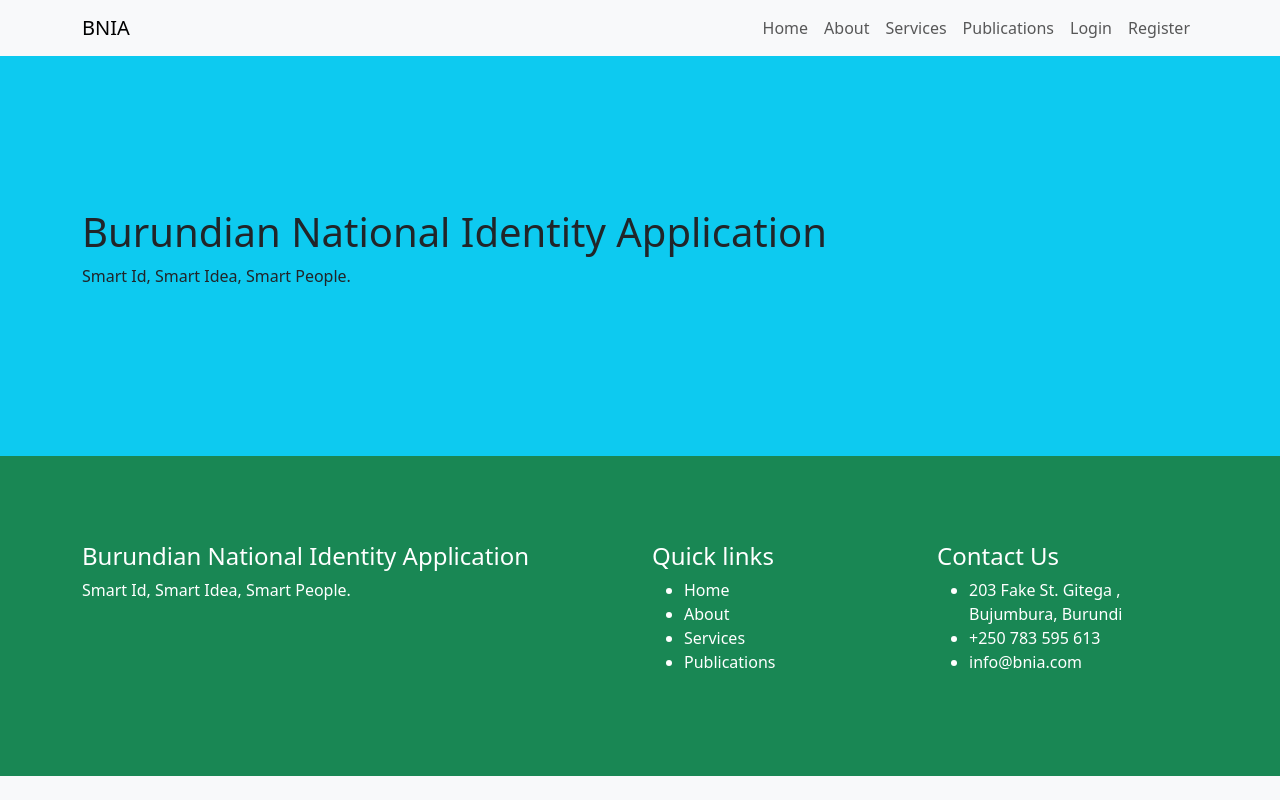
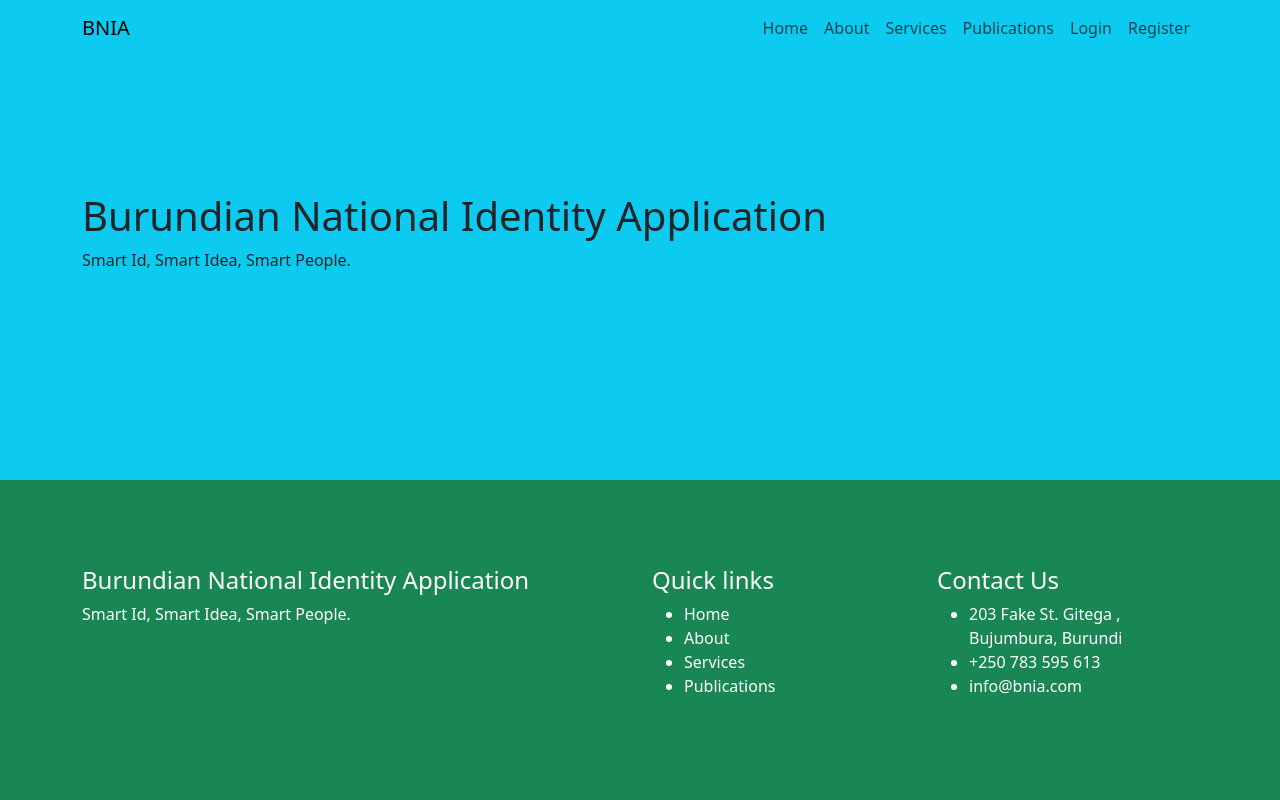
Before and after one commit to RUKIMIRANA/bnias, a Django app: page / in a window 1280 px wide. Run offline with Django 5.2, Linux system fonts and the light colour scheme; some libraries are stand-ins or nearby versions.

Commit message:
navbar fixed top

```diff
--- a/static/css/style.css
+++ b/static/css/style.css
@@ -6,6 +6,6 @@ img {
   height: 40vh !important;
 }
 
-.vh-50 {
-  height: 50vh !important;
+.vh-60 {
+  height: 60vh !important;
 }
--- a/templates/home.html
+++ b/templates/home.html
@@ -1,5 +1,5 @@
 {% extends 'layouts/base.html' %} {% load static %} {% block content %}
-<section class="bg-info vh-50 d-flex align-items-center">
+<section class="bg-info vh-60 d-flex align-items-center">
   <div class="container">
     <h1>Burundian National Identity Application</h1>
     <p>Smart Id, Smart Idea, Smart People.</p>
@@ -34,14 +34,14 @@
             </a>
           </li>
           <li>
-            <a class="text-decoration-none text-white" href="#"
-              >+250 783 595 613</a
-            >
+            <a class="text-decoration-none text-white" href="#">
+              +250 783 595 613
+            </a>
           </li>
           <li>
-            <a class="text-decoration-none text-white" href="#"
-              >info@bnia.com</a
-            >
+            <a class="text-decoration-none text-white" href="#">
+              info@bnia.com
+            </a>
           </li>
         </ul>
       </div>
--- a/templates/partials/navbar.html
+++ b/templates/partials/navbar.html
@@ -1,4 +1,4 @@
-<nav class="navbar navbar-expand-lg">
+<nav class="navbar fixed-top navbar-expand-lg">
   <div class="container">
     <a class="navbar-brand" href="{% url 'home' %}">BNIA</a>
     <button
```
